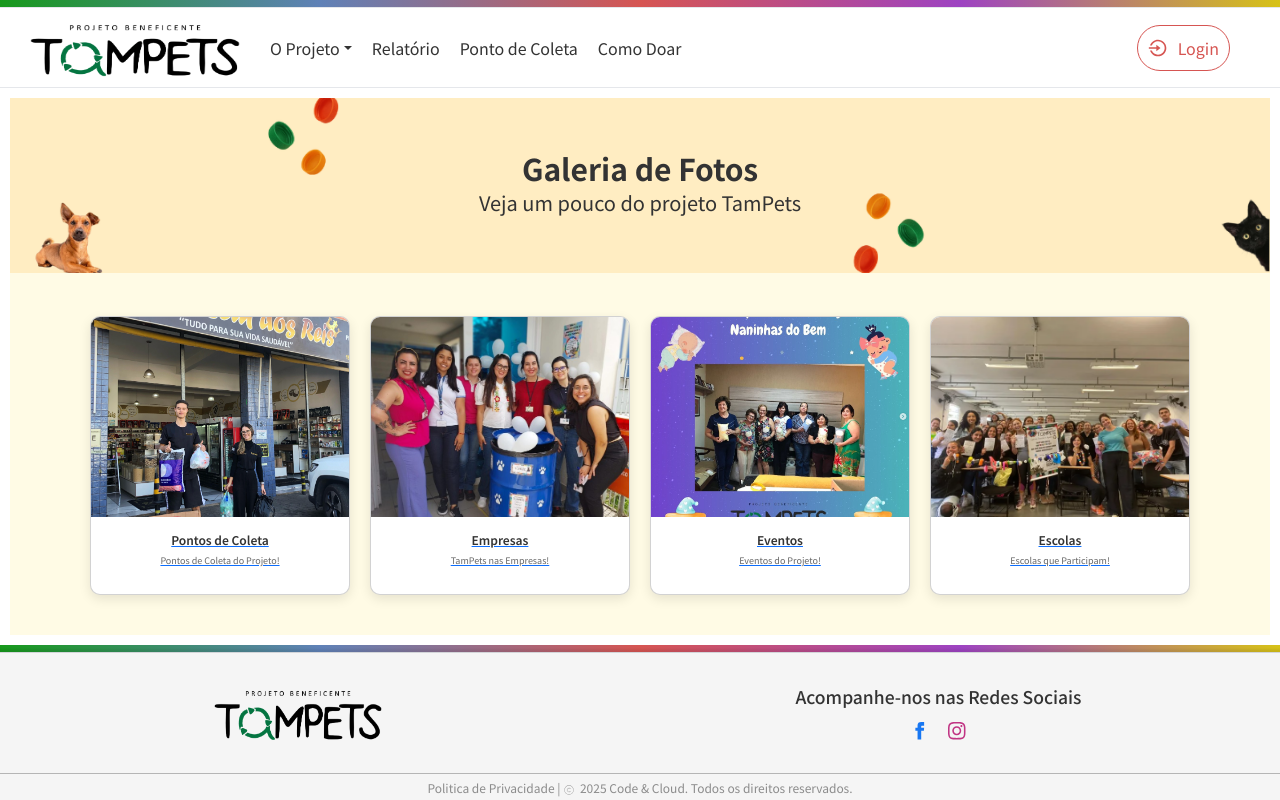
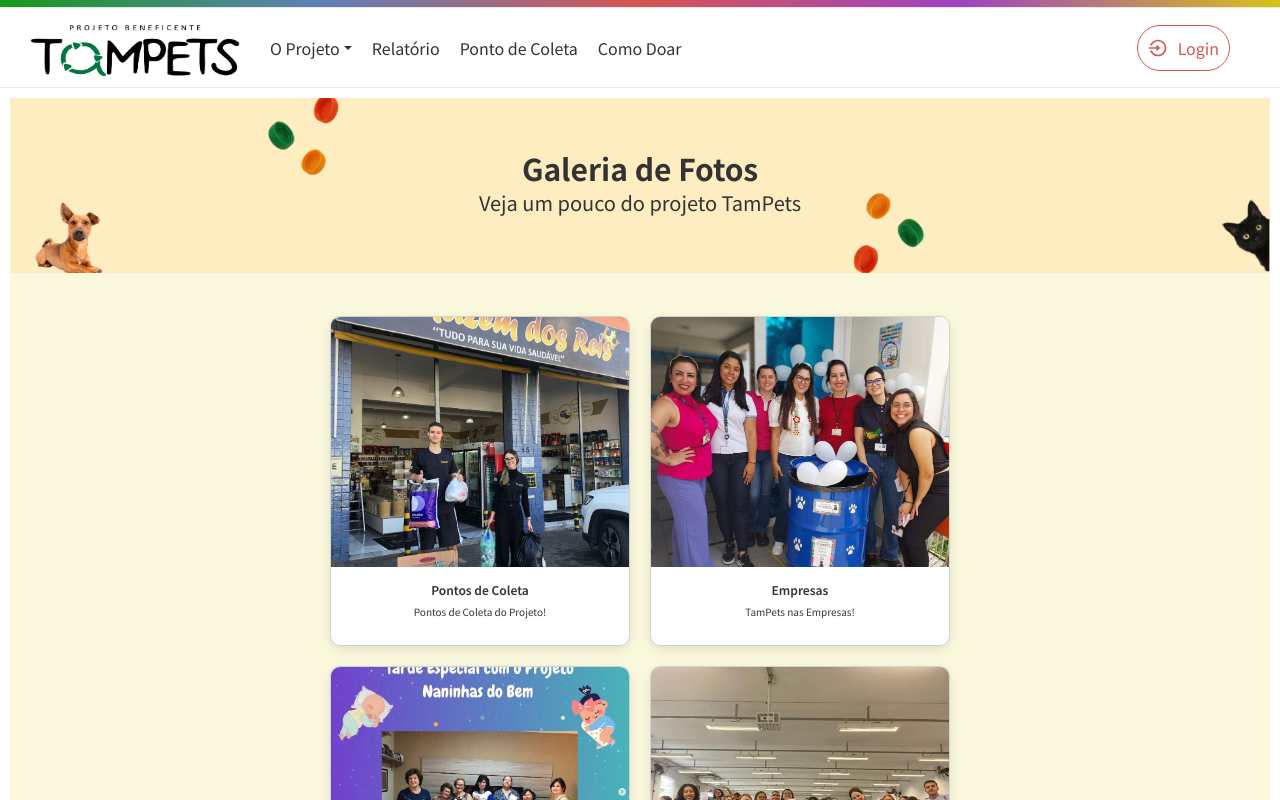
Before and after one commit to DaianeKCamargo/FATEC_ProjetoIntegrador2, a Next.js app: page /sobre-nos/galeria-tampets in a window 1280 px wide. Shown: the top 800 px of the page. Built offline with nearby package versions, Linux system fonts and the light colour scheme.

Commit message:
Update Galeria
-Estilização e correção página principal da galeria

```diff
--- a/components/card/Card.tsx
+++ b/components/card/Card.tsx
@@ -13,7 +13,8 @@ export default function Card({ imagem, titulo, descricao, width, className }: Ca
   return (
     <div
       className={`${styles.card} ${className ?? ""}`}
-      style={{ width: width ? `${width}px` : "260px" }}
+      style={{ width: width ? `${width}px` : "100%" }}
+
     >
       {/* IMAGEM */}
       <div className={styles.imagem}>
--- a/styles/card.module.css
+++ b/styles/card.module.css
@@ -1,5 +1,4 @@
 .card {
-
   background-color: #fff;
   border-radius: 10px;
   box-shadow: 0 4px 12px rgba(0, 0, 0, 0.1);
@@ -9,6 +8,7 @@
   flex-direction: column;
   align-items: center;
   cursor: pointer;
+
 }
 
 .card:hover {
@@ -19,7 +19,7 @@
 /* Container da imagem */
 .card .imagem {
   width: 100%;
-  height: 200px;
+  height: 250px;
   overflow: hidden;
   position: relative;
 }
@@ -49,8 +49,8 @@
 }
 
 .card .texto p {
-  font-size: 0.9rem;
-  color: #666;
+  font-size: 1.0rem;
+  color: #353535;
   line-height: 1.4;
 }
 
--- a/styles/galeria.module.css
+++ b/styles/galeria.module.css
@@ -1,13 +1,16 @@
-/* CONTEÚDO  */
 .galeria-container {
-    display: flex;
+    display: grid;
+    grid-template-columns: repeat(2, 300px); /* 2 por linha */
     gap: 20px;
-    flex-wrap: wrap;
-    justify-content: center;
+    justify-content: center; /* centraliza o conjunto */
     padding-top: 40px;
-    padding-bottom: 40px;
+    padding-bottom: 100px;
+}
+
+.galeria-container a {
+    text-decoration: none;
 }
 
 .body-galeria {
-    background-color: rgb(255, 251, 229);
+    background-color: rgb(250, 249, 221);
 }
```
